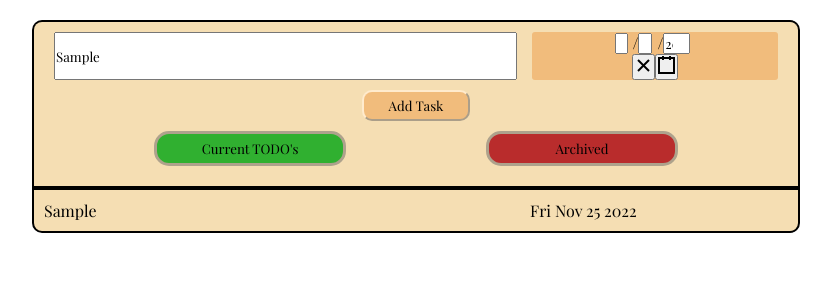
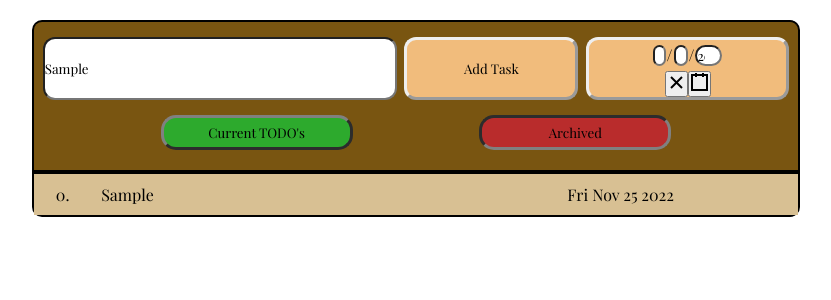
Before and after one commit to davejlhale/rTodoList-Tracker, a React (Create React App) app: page / in a window 1280 px wide. Both pictures are taken after typing "Sample" into the empty fields and a click on the button "Add Task". Shown: the top 300 px of the page, without its empty margins (224-1055 px from the left). Built offline with nearby package versions, Linux system fonts and the light colour scheme.

Commit message:
css tweeking

```diff
--- a/public/index.html
+++ b/public/index.html
@@ -7,7 +7,7 @@
     <meta name="theme-color" content="#000000" />
     <meta
       name="description"
-      content="Todo list using React"
+      content="Orderable TodoList using React and local storage"
     />
     <link rel="apple-touch-icon" href="%PUBLIC_URL%/logo192.png" />
     <!--
@@ -24,7 +24,7 @@
       work correctly both with client-side routing and a non-root public URL.
       Learn how to configure a non-root public URL by running `npm run build`.
     -->
-    <title>Todo Tracker</title>
+    <title>Todo or Not Todo</title>
   </head>
   <body>
     <noscript>You need to enable JavaScript to run this app.</noscript>
--- a/src/components/NewCardInput.js
+++ b/src/components/NewCardInput.js
@@ -38,9 +38,12 @@ const NewCardInput = ({ taskCardsArray, updateArray }) => {
                     placeholder="...New Task"
                     type="text"
                     onChange={e => { setVal(e.target.value); }}
-                    onKeyPress={handleKeyPress} >
-                </input>
+                    onKeyPress={handleKeyPress} />
 
+                <button className="add-task opt-button"
+                onClick={() => { handleTrack(); }}  >
+                Add Task
+            </button>
                 <DatePicker
                 className="date-picker"
                     calendarAriaLabel="Toggle calendar"
@@ -52,10 +55,7 @@ const NewCardInput = ({ taskCardsArray, updateArray }) => {
                     value={value}
                     yearAriaLabel="Year" />
 
-            <button className="add-task opt-button"
-                onClick={() => { handleTrack(); }}  >
-                Add Task
-            </button>
+
 
         </div>
     )
--- a/src/components/TaskCard.js
+++ b/src/components/TaskCard.js
@@ -10,9 +10,9 @@ const TaskCard = ({ task, functions, taskNum }) => {
     const [comments, showComments] = useState(false)
 
     return (
-        <div id="taskCard" onClick={(evt) => { showComments(!comments) }}>
+        <div className={comments ? "taskCard selected" : "taskCard"} onClick={(evt) => { showComments(!comments) }}>
             <div className="taskcard-banner">
-                {/* <p className="taskcard-icon">{taskNum}</p> */}
+                <p className="taskcard-icon taskcard-number">{taskNum}. </p>
                 <p className="taskcard-name">{task.title}</p>
                 <p className="taskcard-date">{task.date}</p>
                 <div className="taskcard-icon">
@@ -28,7 +28,7 @@ const TaskCard = ({ task, functions, taskNum }) => {
             </div>
 
             {comments
-                ? <Comments task={task} functions={functions} />
+                ? <Comments className="comments" task={task} functions={functions} />
                 : null
             }
             {comments
--- a/src/css/App.css
+++ b/src/css/App.css
@@ -7,8 +7,9 @@
 
 .App {
   text-align: center;
-  margin: auto;
+  margin:30px auto;
   width: 60%;
+  min-width:320px;
 ;
 }
 
--- a/src/css/ListViewSelector.css
+++ b/src/css/ListViewSelector.css
@@ -1,12 +1,17 @@
 .list-on{
-    background-color: rgb(48, 176, 48);
+    background-color: rgb(45, 170, 45);
+    border: 3px outset grey;
+    cursor: no-drop;
 }
 .list-off{
 background-color: rgb(185, 44, 44);
+border:3px inset grey;
+cursor:grab;
+
 }
 
 #view-selctor-wrapper{
-background-color: wheat;
+background-color: rgb(121, 85, 17);;
 padding-bottom:20px;
 border-left:2px solid black;
 border-right:2px solid black;
@@ -17,11 +22,11 @@ justify-content: space-evenly;
 
 #view-selctor-wrapper button {
     width:15vw;
+    min-width:150px;
     height:35px;
     border-radius:15px;
-    border:3px solid rgb(174, 162, 140);
-    margin:0px 20px;
-    cursor: pointer;
+    margin:0px 2%px;
+
 }
 #view-selctor-wrapper button:hover{
     filter :brightness(1.5)
--- a/src/css/NewCardInput.css
+++ b/src/css/NewCardInput.css
@@ -1,29 +1,39 @@
 #newCard {
-    margin-top:20px;
-    padding:10px 20px;
+    margin-top:-10px;
+    padding:10px 5px;
     display:flex;
     border-left:2px solid black;
     border-right:2px solid black;
     border-top:2px solid black;
     flex-wrap: wrap;
-    justify-content: center;
+    justify-content: space-evenly;
     border-top-left-radius:10px;
     border-top-right-radius:10px;
-  background-color: wheat;
+    background-color: rgb(121, 85, 17);
 }
 .react-date-picker__wrapper{
     background-color: rgb(241, 188, 124);
-    border-radius: 3px;
+    border-radius: 12px;
+    border:3px outset;
+
+}
+.react-date-picker__inputGroup__input {
+    height:inherit;
 }
 #newCard input {
-    flex: 1 1 60%;
-    margin-right:2%;
+    flex: 1 1 30%;
+    margin:5px .5%;
+    border-radius: 12px;
 }
 #newCard .date-picker {
-    flex:1 1 30%;
+    flex:1 1 10%;
+    margin:5px .5%;
+
 }
-#newCard .add-task {
-    margin-top:10px;
-    padding:5px 25px;
-    width:max-content;
+
+#newCard  .add-task {
+    flex:1 1 5%;
+    margin:5px .5%;
+    border-radius: 12px;
+    border:3px outset;
 }
--- a/src/css/TaskCard.css
+++ b/src/css/TaskCard.css
@@ -1,16 +1,21 @@
-#taskCard {
+.taskCard {
     padding:10px;
-    margin:0px auto;
-    border-bottom:1px dashed black;
+    cursor: pointer;
+  }
 
-  }
-  [draggable=true] {
+  .taskcard-number {
     cursor: move;
   }
-  #taskCard:last-of-type {
-    border-bottom: none;
-    margin-bottom:0px;
+
+ #taskCards-wrapper >div   {
+      border-bottom:1px dashed black;
   }
+  #taskCards-wrapper >div:last-of-type   {
+    border-bottom:none;
+}
+#taskCards-wrapper >div:nth-of-type(odd)  {
+  background-color: rgb(216, 192, 147);
+}
 
 
   .taskcard-banner {
@@ -19,6 +24,7 @@
 
   .taskcard-name {
     flex: 0 0 60%;
+    padding-left:20px;
     text-align: left;
   }
 
```
Also changed, not shown: src/App.css (+0 -35 lines).
